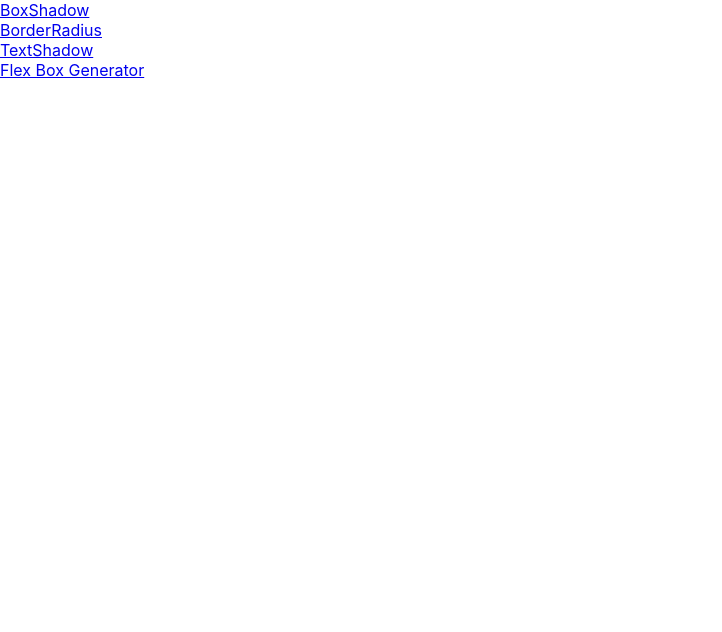
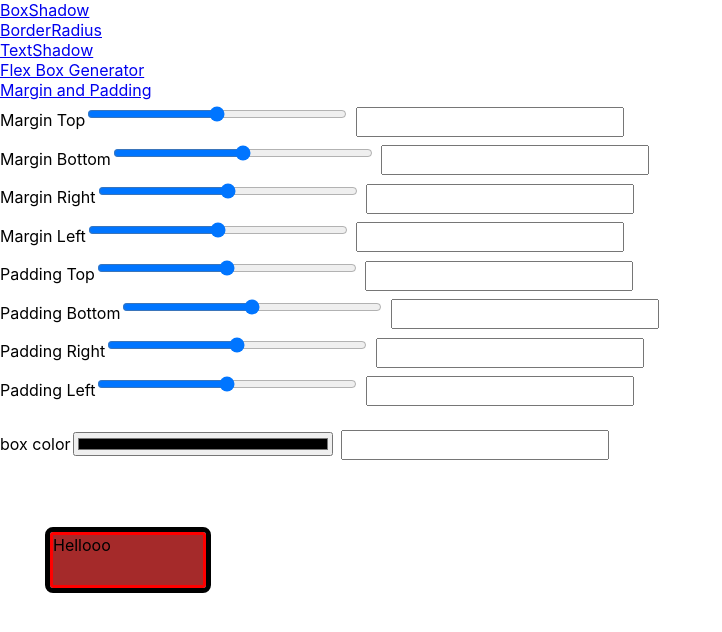
Before and after one commit to amareshsm/css-generator, a React (Create React App) app: page /Margin in a window 1280 px wide. Shown: the top 632 px of the page, without its empty margins (0-722 px from the left). Built offline with nearby package versions, Linux system fonts and the light colour scheme.

Commit message:
Margin and Padding

```diff
--- a/src/App.js
+++ b/src/App.js
@@ -4,6 +4,7 @@ import BoxShadow from "./Components/BoxShadow";
 import BorderRadius from "./Components/BorderRadius.js";
 import TextShadow from "./Components/TextShadow";
 import FlexBoxGenerator from "./Components/FlexBoxGenerator";
+import Margin from "./Components/Margin";
 
 import { Switch, BrowserRouter, Route, Link } from "react-router-dom";
 
@@ -19,7 +20,8 @@ class App extends Component {
           <a href="/TextShadow">TextShadow</a>
           <br></br>
           <a href="/FlexBoxGenerator">Flex Box Generator</a>
-
+          <br></br>
+          <a href="/Margin">Margin and Padding</a>
 
           <Switch>
             {/* <Route path="/" component={Home} exact />*/}
@@ -27,7 +29,7 @@ class App extends Component {
             <Route path="/BorderRadius" component={BorderRadius} />
             <Route path="/TextShadow" component={TextShadow} />
             <Route path="/FlexBoxGenerator" component={FlexBoxGenerator} />
-
+            <Route path="/Margin" component={Margin} />
           </Switch>
         </BrowserRouter>
       </>
--- a/src/Components/FlexBoxGenerator.js
+++ b/src/Components/FlexBoxGenerator.js
@@ -7,47 +7,46 @@ class FlexBoxGenerator extends Component {
     this.state = {
       no_of_boxes: "5",
       box_foreground: "#ff0000",
-      box_background: "#000000",
+      box_background: "80bfff",
       box_height: "",
     };
     this.onChange = this.onChange.bind(this);
     this.Generate_Box = this.Generate_Box.bind(this);
     this.Add_Click_Event = this.Add_Click_Event.bind(this);
-
   }
 
   Add_Click_Event() {
     let button = document.getElementById("button");
     button.addEventListener("click", this.Generate_Box);
-
   }
 
   Generate_Box() {
-    console.log()
+    console.log();
     let n;
-    n = document.getElementById("boxes").childElementCount+parseInt(this.state.no_of_boxes);
-    for (let i=document.getElementById("boxes").childElementCount+1; i <= n; i++) {
+    n =
+      document.getElementById("boxes").childElementCount +
+      parseInt(this.state.no_of_boxes);
+    for (
+      let i = document.getElementById("boxes").childElementCount + 1;
+      i <= n;
+      i++
+    ) {
       let boxes = document.createElement("div");
       boxes.classList.add("myDiv");
       document.getElementById("boxes").appendChild(boxes);
       boxes.innerHTML = i;
     }
-
   }
 
   async onChange(e) {
     await this.setState({
       [e.target.name]: [e.target.value],
     });
-
   }
 
-
-
-
   componentDidMount() {
-    this.Add_Click_Event()
-    this. Generate_Box()
+    this.Add_Click_Event();
+    this.Generate_Box();
   }
 
   render() {
@@ -58,7 +57,9 @@ class FlexBoxGenerator extends Component {
           type="number"
           value={this.state.no_of_boxes}
           onChange={this.onChange}
-          name="no_of_boxes"   />
+          name="no_of_boxes"
+        />
+
         <div>
           <button id="button">Generate</button>
         </div>
--- /dev/null
+++ b/src/Components/Margin.js
@@ -0,0 +1,260 @@
+import React, { Component } from "react";
+import "../Styles/Margin.css";
+
+class Margin extends Component {
+  constructor(porps) {
+    super(porps);
+    this.state = {
+      marginTop: "",
+      marginRight: "",
+      marginBottom: "",
+      marginLeft: "",
+      paddingTop: "",
+      paddingRight: "",
+      paddingBottom: "",
+      paddingLeft: "",
+    };
+    this.onChange = this.onChange.bind(this);
+    this.marginStyle = this.marginStyle.bind(this);
+    this.paddingStyle = this.paddingStyle.bind(this);
+    this.boxColour = this.boxColour.bind(this);
+  }
+
+  async onChange(e) {
+    await this.setState({
+      [e.target.name]: [e.target.value],
+    });
+    await this.marginStyle(
+      this.state.marginTop,
+      this.state.marginRight,
+      this.state.marginBottom,
+      this.state.marginLeft
+    );
+    await this.paddingStyle(
+      this.state.paddingTop,
+      this.state.paddingRight,
+      this.state.paddingBottom,
+      this.state.paddingLeft
+    );
+    await this.boxColour(this.state.boxColour);
+  }
+
+  boxColour(bg) {
+    let b = document.querySelector(".box");
+    b.style.backgroundColor = bg;
+  }
+  marginStyle(marginTop, marginRight, marginBottom, marginLeft) {
+    let ele = document.querySelector(".box");
+    ele.style.margin = `${marginTop}px ${marginRight}px ${marginBottom}px ${marginLeft}px `;
+    document.body.appendChild(ele);
+  }
+  paddingStyle(paddingTop, paddingRight, paddingBottom, paddingLeft) {
+    let ele = document.querySelector(".box");
+    ele.style.padding = `${paddingTop}px ${paddingRight}px ${paddingBottom}px ${paddingLeft}px `;
+    document.body.appendChild(ele);
+  }
+
+  componentDidMount() {
+    this.paddingStyle(
+      this.state.paddingTop,
+      this.state.paddingRight,
+      this.state.paddingBottom,
+      this.state.paddingLeft
+    );
+    this.marginStyle(
+      this.state.marginTop,
+      this.state.marginRight,
+      this.state.marginBottom,
+      this.state.marginLeft
+    );
+    this.boxColour(this.state.boxColour);
+  }
+
+  render() {
+    return (
+      <div className="App">
+        <label htmlFor="marginTop">Margin Top</label>
+        <input
+          type="range"
+          min="0"
+          max="100"
+          value={this.state.marginTop}
+          onChange={this.onChange}
+          name="marginTop"
+        />
+        &nbsp;
+        <input
+          type="number"
+          min="0"
+          max="100"
+          value={this.state.marginTop}
+          onChange={this.onChange}
+          name="marginTop"
+        />
+        <br />
+        <label htmlFor="marginBottom">Margin Bottom</label>
+        <input
+          type="range"
+          min="0"
+          max="100"
+          value={this.state.marginBottom}
+          onChange={this.onChange}
+          name="marginBottom"
+        />
+        &nbsp;
+        <input
+          type="number"
+          min="0"
+          max="100"
+          value={this.state.marginBottom}
+          onChange={this.onChange}
+          name="marginBottom"
+        />
+        <br />
+        <label htmlFor="marginRight">Margin Right</label>
+        <input
+          type="range"
+          min="0"
+          max="100"
+          value={this.state.marginRight}
+          onChange={this.onChange}
+          name="marginRight"
+        />
+        &nbsp;
+        <input
+          type="number"
+          min="0"
+          max="100"
+          value={this.state.marginRight}
+          onChange={this.onChange}
+          name="marginRight"
+        />
+        <br />
+        <label htmlFor="marginLeft">Margin Left</label>
+        <input
+          type="range"
+          min="0"
+          max="100"
+          value={this.state.marginLeft}
+          onChange={this.onChange}
+          name="marginLeft"
+        />
+        &nbsp;
+        <input
+          type="number"
+          min="0"
+          max="100"
+          value={this.state.marginLeft}
+          onChange={this.onChange}
+          name="marginLeft"
+        />
+        <br />
+        <label htmlFor="paddingTop">Padding Top</label>
+        <input
+          type="range"
+          min="0"
+          max="100"
+          value={this.state.paddingTop}
+          onChange={this.onChange}
+          name="paddingTop"
+        />
+        &nbsp;
+        <input
+          type="number"
+          min="0"
+          max="100"
+          value={this.state.paddingTop}
+          onChange={this.onChange}
+          name="paddingTop"
+        />
+        <br />
+        <label htmlFor="paddingBottom">Padding Bottom</label>
+        <input
+          type="range"
+          min="0"
+          max="100"
+          value={this.state.paddingBottom}
+          onChange={this.onChange}
+          name="paddingBottom"
+        />
+        &nbsp;
+        <input
+          type="number"
+          min="0"
+          max="100"
+          value={this.state.paddingBottom}
+          onChange={this.onChange}
+          name="paddingBottom"
+        />
+        <br />
+        <label htmlFor="paddingRight">Padding Right</label>
+        <input
+          type="range"
+          min="0"
+          max="100"
+          value={this.state.paddingRight}
+          onChange={this.onChange}
+          name="paddingRight"
+        />
+        &nbsp;
+        <input
+          type="number"
+          min="0"
+          max="100"
+          value={this.state.paddingRight}
+          onChange={this.onChange}
+          name="paddingRight"
+        />
+        <br />
+        <label htmlFor="paddingLeft">Padding Left</label>
+        <input
+          type="range"
+          min="0"
+          max="100"
+          value={this.state.paddingLeft}
+          onChange={this.onChange}
+          name="paddingLeft"
+        />
+        &nbsp;
+        <input
+          type="number"
+          min="0"
+          max="100"
+          value={this.state.paddingLeft}
+          onChange={this.onChange}
+          name="paddingLeft"
+        />
+        <br />
+        <br />
+        <label htmlFor="boxColour">box color</label>
+        <input
+          type="color"
+          name="boxColour"
+          onChange={this.onChange}
+          value={this.state.boxColour}
+        />
+        &nbsp;
+        <input
+          type="text"
+          value={this.state.boxColour}
+          onChange={this.onChange}
+          name="boxColor"
+        />
+        <br />
+        {/*<div>
+          padding : &nbsp; {paddingTop}px {paddingRight}px {paddingBottom}px{" "}
+          {paddingLeft}px
+        </div>
+        <br></br>
+        <div>
+          margin : &nbsp; {marginTop}px {marginRight}px {marginBottom}px{" "}
+          {marginLeft}px
+        </div>*/}
+        <br></br>
+        <div className="box"> Hellooo </div>
+      </div>
+    );
+  }
+}
+
+export default Margin;
--- /dev/null
+++ b/src/Styles/Margin.css
@@ -0,0 +1,9 @@
+.box {
+  height: 50px;
+  width: 150px;
+  border-radius: 3px;
+  border-style: solid;
+  border-color: red;
+  background-color: brown;
+  outline: 5px solid black;
+}
```
Also changed, not shown: src/Styles/FlexBoxGenerator.css (+23 -24 lines).
